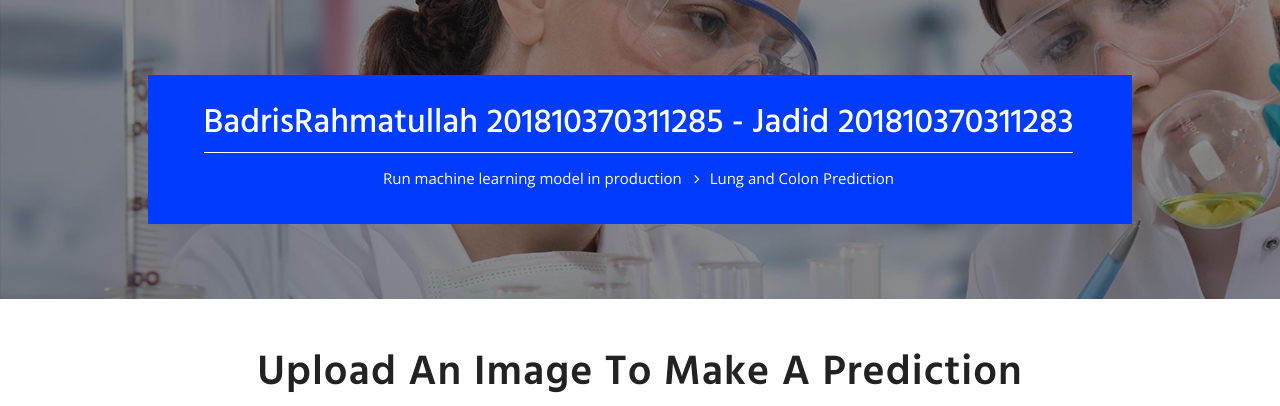
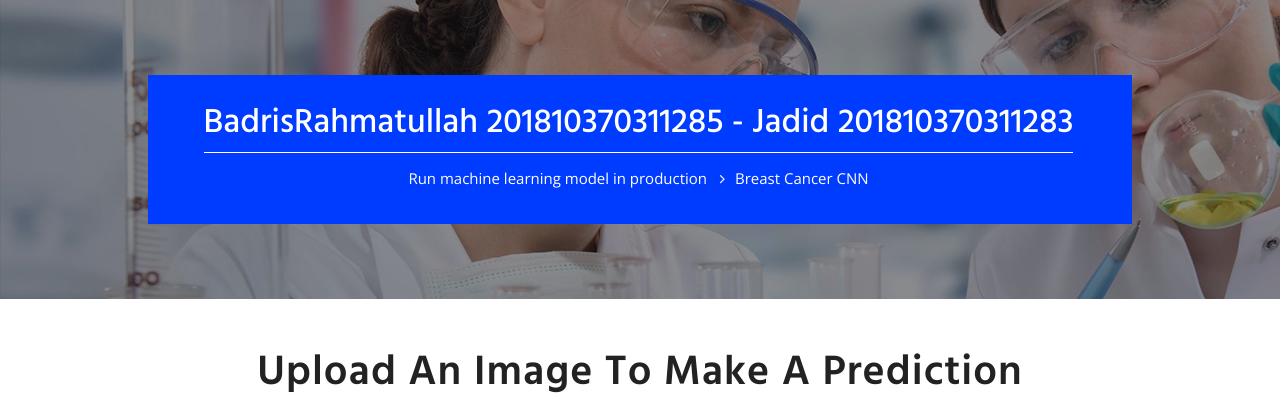
Before and after one commit to BadrisRahmatullah/final-machinelearning, a Flask app: page / in a window 1280 px wide. Shown: the top 406 px of the page. Run offline with Flask 2, Linux system fonts and the light colour scheme; some libraries are stand-ins or nearby versions; some web fonts are replaced.

Commit message:
Update select.html

```diff
--- a/templates/select.html
+++ b/templates/select.html
@@ -8,7 +8,7 @@
             <div class="title">BadrisRahmatullah 201810370311285 - Jadid 201810370311283 </div>
             <ul class="bread-crumb">
                 <li>Run machine learning model in production</li>
-                <li>Lung and Colon Prediction</li>
+                <li>Breast Cancer CNN</li>
             </ul>
         </div>
     </div>
```
